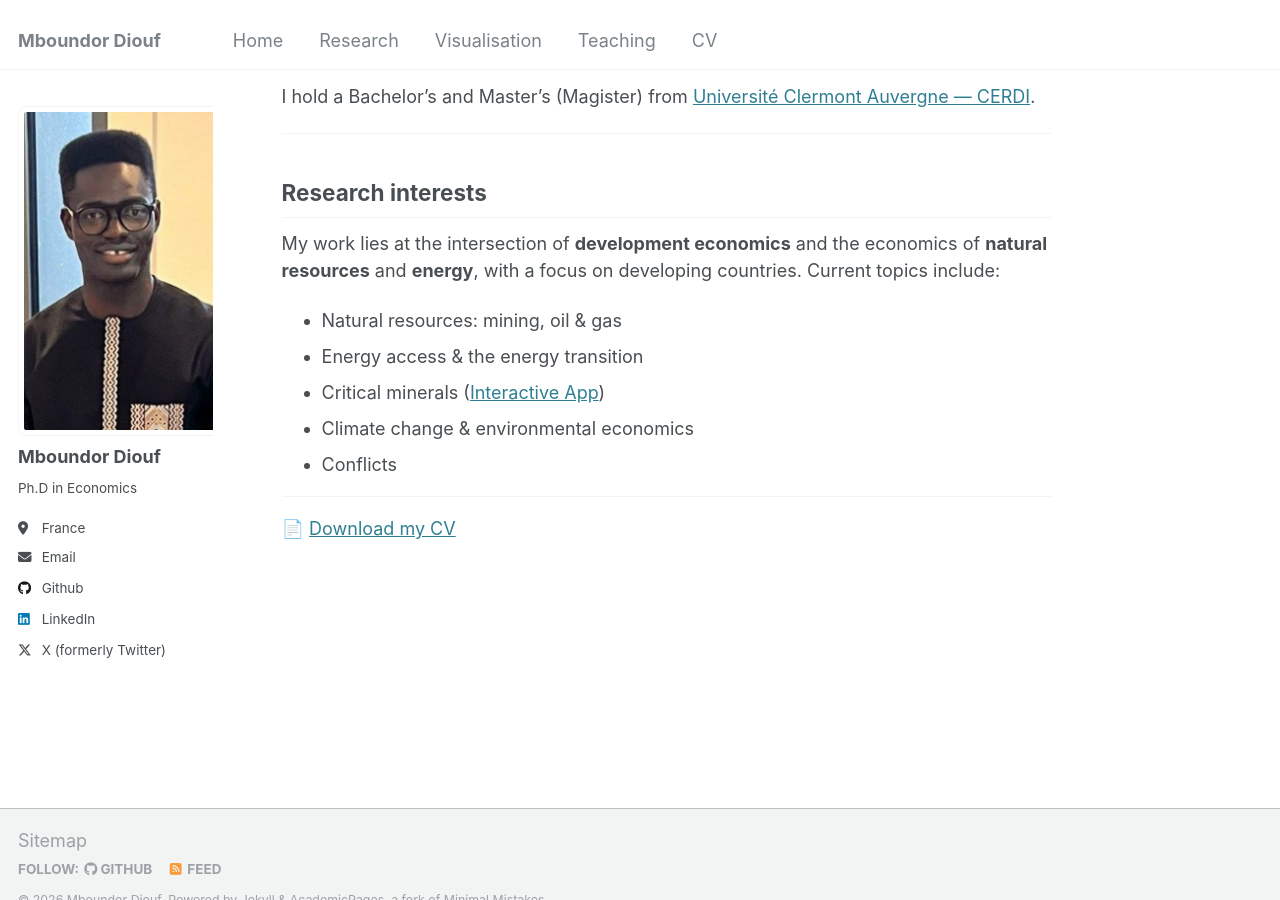
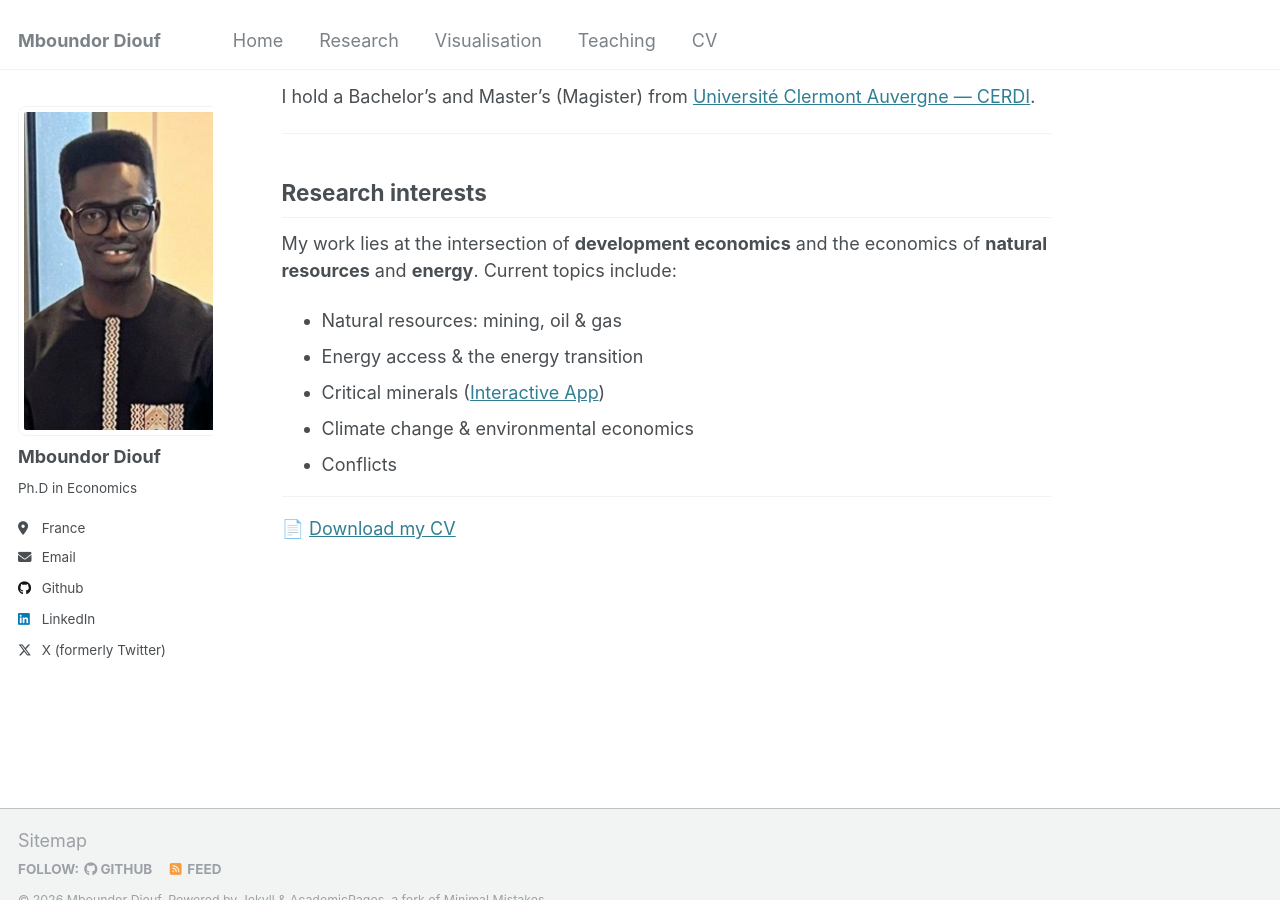
Before and after one commit to mboundordiouf/mboundordiouf.github.io, a Jekyll site: the page built from _pages/about.md, in a window 1280 px wide and 900 px high, scrolled down 527 px. Built offline with Jekyll 4.4.1, drawn with Linux system fonts in a browser that asks for light colours.

Commit message:
Update about.md

```diff
--- a/_pages/about.md
+++ b/_pages/about.md
@@ -22,7 +22,7 @@ I hold a Bachelor's and Master's (Magister) from [Université Clermont Auvergne
 
 ## Research interests
 
-My work lies at the intersection of **development economics** and the economics of **natural resources** and **energy**, with a focus on developing countries. Current topics include:
+My work lies at the intersection of **development economics** and the economics of **natural resources** and **energy**. Current topics include:
 
 - Natural resources: mining, oil & gas
 - Energy access & the energy transition
```
